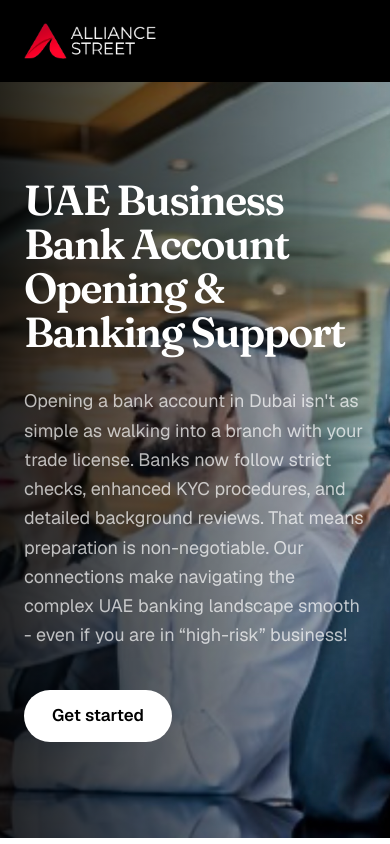
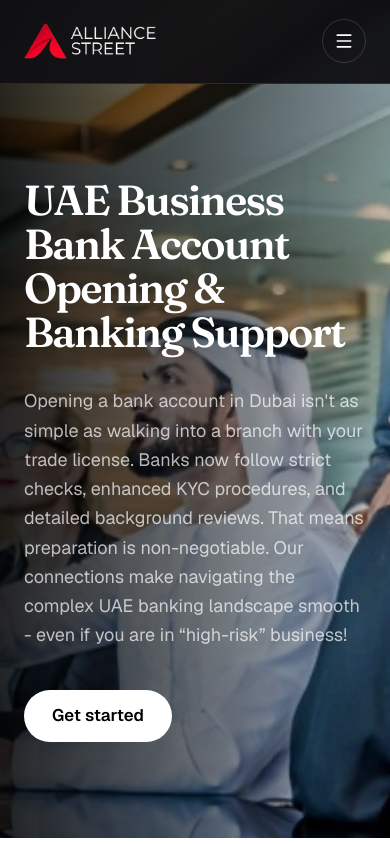
Before and after one commit to alliancestreetgoa-lang/as.ae, a Next.js app: page /banking in a window 390 px wide. Shown: the top 844 px of the page. Built offline with nearby package versions, Linux system fonts and the light colour scheme.

Commit message:
feat: redesign Navbar

```diff
--- a/src/components/Navbar.tsx
+++ b/src/components/Navbar.tsx
@@ -1,13 +1,23 @@
 "use client";
 
-import { useEffect, useState } from "react";
+import { useCallback, useEffect, useState } from "react";
 import Link from "next/link";
+import { Menu, X } from "lucide-react";
 import { Logo } from "@/components/icons";
 import { NAV_ITEMS } from "@/lib/content";
 import { cn } from "@/lib/utils";
 
+/**
+ * Navbar — transparent over the hero, solid `as-ink` (blurred, hairline
+ * border) once the page scrolls past 40px. Sourced structurally from
+ * 21st.dev "Navbar" (valentinvernejoul, id 13545): scroll-driven solid
+ * state + a controlled hamburger toggle, re-themed to our tokens/fonts
+ * and re-built with a CSS grid-rows accordion (no framer-motion) for the
+ * mobile panel.
+ */
 export function Navbar({ alwaysSolid = false }: { alwaysSolid?: boolean }) {
   const [scrolled, setScrolled] = useState(false);
+  const [mobileOpen, setMobileOpen] = useState(false);
 
   useEffect(() => {
     if (alwaysSolid) return;
@@ -17,17 +27,40 @@ export function Navbar({ alwaysSolid = false }: { alwaysSolid?: boolean }) {
     return () => window.removeEventListener("scroll", onScroll);
   }, [alwaysSolid]);
 
-  const solid = alwaysSolid || scrolled;
+  // Escape closes the mobile panel.
+  useEffect(() => {
+    if (!mobileOpen) return;
+    const onKey = (e: KeyboardEvent) => {
+      if (e.key === "Escape") setMobileOpen(false);
+    };
+    window.addEventListener("keydown", onKey);
+    return () => window.removeEventListener("keydown", onKey);
+  }, [mobileOpen]);
+
+  // Lock body scroll while the mobile panel is open.
+  useEffect(() => {
+    if (!mobileOpen) return;
+    const previous = document.body.style.overflow;
+    document.body.style.overflow = "hidden";
+    return () => {
+      document.body.style.overflow = previous;
+    };
+  }, [mobileOpen]);
+
+  const closeMobile = useCallback(() => setMobileOpen(false), []);
+  const solid = alwaysSolid || scrolled || mobileOpen;
 
   return (
     <header
       className={cn(
-        "fixed inset-x-0 top-0 z-50 transition-colors duration-300",
-        solid ? "bg-black" : "bg-transparent"
+        "fixed inset-x-0 top-0 z-50 border-b transition-colors duration-300",
+        solid
+          ? "border-white/10 bg-as-ink/95 backdrop-blur-md"
+          : "border-transparent bg-transparent"
       )}
     >
       <nav className="as-container flex h-[82px] items-center justify-between">
-        <Link href="/" className="shrink-0">
+        <Link href="/" className="shrink-0" onClick={closeMobile}>
           <Logo variant="white" className="h-9" />
         </Link>
 
@@ -36,7 +69,7 @@ export function Navbar({ alwaysSolid = false }: { alwaysSolid?: boolean }) {
             <li key={item.label}>
               <Link
                 href={item.href}
-                className="rounded-full border border-white/15 px-4 py-2 text-[15px] font-medium text-white/90 transition-colors hover:border-white/40 hover:text-white"
+                className="rounded-full border border-white/15 px-4 py-2 font-sans text-[15px] font-medium text-white/90 transition-colors hover:border-as-red/60 hover:text-white"
               >
                 {item.label}
               </Link>
@@ -44,18 +77,62 @@ export function Navbar({ alwaysSolid = false }: { alwaysSolid?: boolean }) {
           ))}
         </ul>
 
-        <Link
-          href="/contact-us"
-          className={cn(
-            "hidden shrink-0 rounded-full px-5 py-2.5 text-[17px] font-semibold transition-colors sm:inline-flex",
-            solid
-              ? "bg-white text-black hover:bg-white/90"
-              : "bg-black text-white hover:bg-as-red"
-          )}
-        >
-          Get in Touch
-        </Link>
+        <div className="flex items-center gap-2">
+          <Link
+            href="/contact-us"
+            className="hidden shrink-0 rounded-full bg-as-red px-5 py-2.5 font-sans text-[15px] font-semibold text-white transition-colors hover:bg-as-red-bright sm:inline-flex"
+          >
+            Get in Touch
+          </Link>
+
+          <button
+            type="button"
+            aria-label={mobileOpen ? "Close menu" : "Open menu"}
+            aria-expanded={mobileOpen}
+            aria-controls="mobile-nav-panel"
+            onClick={() => setMobileOpen((open) => !open)}
+            className="flex h-11 w-11 items-center justify-center rounded-full border border-white/15 text-white transition-colors hover:border-as-red/60 lg:hidden"
+          >
+            {mobileOpen ? <X className="h-5 w-5" aria-hidden="true" /> : <Menu className="h-5 w-5" aria-hidden="true" />}
+          </button>
+        </div>
       </nav>
+
+      {/* Mobile panel: CSS grid-template-rows accordion, no JS height math. */}
+      <div
+        id="mobile-nav-panel"
+        className={cn(
+          "grid overflow-hidden border-t transition-[grid-template-rows] duration-300 ease-out motion-reduce:transition-none lg:hidden",
+          mobileOpen
+            ? "grid-rows-[1fr] border-white/10 bg-as-ink/98 backdrop-blur-md"
+            : "grid-rows-[0fr] border-transparent"
+        )}
+      >
+        <div className="min-h-0">
+          <ul className="as-container flex flex-col gap-1 py-4">
+            {NAV_ITEMS.map((item) => (
+              <li key={item.label}>
+                <Link
+                  href={item.href}
+                  onClick={closeMobile}
+                  className="block rounded-lg px-3 py-3 font-sans text-base font-medium text-white/90 transition-colors hover:bg-white/5 hover:text-as-red"
+                >
+                  {item.label}
+                </Link>
+              </li>
+            ))}
+            <li className="pt-2">
+              <Link
+                href="/contact-us"
+                onClick={closeMobile}
+                className="block rounded-full bg-as-red px-5 py-3 text-center font-sans text-[15px] font-semibold text-white transition-colors hover:bg-as-red-bright"
+              >
+                Get in Touch
+              </Link>
+            </li>
+          </ul>
+        </div>
+      </div>
     </header>
   );
 }
```
